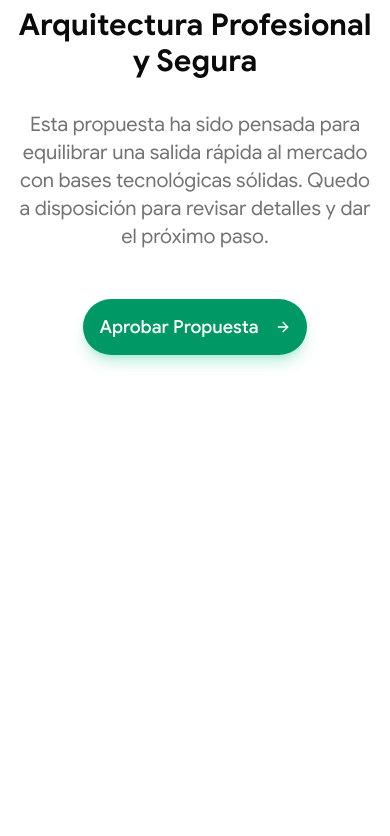
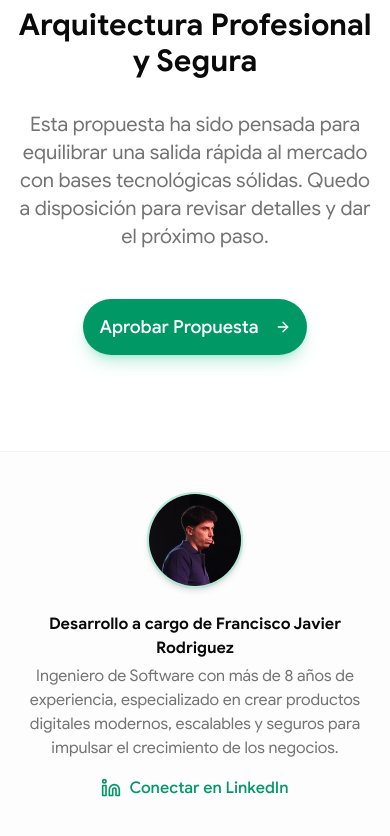
Before and after one commit to iputbuttons/budgets, a Next.js app: page /locos-por-el-futbol in a window 390 px wide. Shown: the part 6949-7785 px from the top of the page. Before the commit the page ends 7400 px from the top, so only its background shows below. Built offline with nearby package versions, Linux system fonts and the light colour scheme.

Commit message:
Add DeveloperFooter component: Introduce a new footer for development proposals, featuring developer information and LinkedIn connection link, and integrate it into Locos por el Fútbol, PresentacionMontivero, and Transportes Montivero pages.

```diff
--- a/app/locos-por-el-futbol/page.tsx
+++ b/app/locos-por-el-futbol/page.tsx
@@ -22,6 +22,7 @@ import {
 } from "lucide-react";
 import Link from "next/link";
 import { Metadata } from "next";
+import { DeveloperFooter } from "@/components/developer-footer";
 
 export const metadata: Metadata = {
   title: "Propuesta de Desarrollo | Locos por el Fútbol",
@@ -321,6 +322,8 @@ export default function LocosPorElFutbolProposal() {
           </div>
         </div>
       </section>
+
+      <DeveloperFooter />
     </div>
   );
 }
--- a/app/presentacion-nueva-app/page.tsx
+++ b/app/presentacion-nueva-app/page.tsx
@@ -22,6 +22,7 @@ import {
 } from "lucide-react";
 import Link from "next/link";
 import { Timeline } from "@/components/ui/timeline";
+import { DeveloperFooter } from "@/components/developer-footer";
 
 import { ShootingStars } from "@/components/ui/shooting-stars";
 import { StarsBackground } from "@/components/ui/stars-background";
@@ -442,14 +443,7 @@ export default function PresentacionMontivero() {
         <StarsBackground starDensity={0.0003} />
       </section>
 
-      {/* Footer minimalista */}
-      <footer className="border-t bg-background py-8">
-        <div className="container mx-auto px-4 text-center">
-          <p className="text-sm text-muted-foreground">
-            &copy; {new Date().getFullYear()} Transportes Montivero. Innovación al servicio de la industria.
-          </p>
-        </div>
-      </footer>
+      <DeveloperFooter />
     </div>
   );
 }
--- a/app/transportes-montivero/page.tsx
+++ b/app/transportes-montivero/page.tsx
@@ -26,6 +26,7 @@ import {
 } from "lucide-react";
 import Link from "next/link";
 import { Metadata } from "next";
+import { DeveloperFooter } from "@/components/developer-footer";
 
 export const metadata: Metadata = {
   title: "Propuesta de Desarrollo | Transportes Montivero",
@@ -370,6 +371,8 @@ export default function TransportesMontiveroProposal() {
           </div>
         </div>
       </section>
+
+      <DeveloperFooter />
     </div>
   );
 }
--- /dev/null
+++ b/components/developer-footer.tsx
@@ -0,0 +1,38 @@
+import Link from "next/link";
+import { Linkedin } from "lucide-react";
+import Image from "next/image";
+
+export function DeveloperFooter() {
+  return (
+    <footer className="border-t border-border/40 bg-muted/20 py-10 mt-auto">
+      <div className="container mx-auto px-4 flex flex-col sm:flex-row items-center justify-center gap-6 sm:gap-8 text-center sm:text-left">
+        <div className="flex-shrink-0">
+          <div className="relative w-24 h-24 rounded-full overflow-hidden border-2 border-emerald-500/30 shadow-md">
+            <Image
+              src="/photo-square.jpg"
+              alt="Francisco Javier Rodriguez"
+              fill
+              className="object-cover"
+            />
+          </div>
+        </div>
+        <div className="flex flex-col items-center sm:items-start max-w-md">
+          <p className="text-base font-semibold text-foreground mb-1">
+            Desarrollo a cargo de Francisco Javier Rodriguez
+          </p>
+          <p className="text-base text-muted-foreground mb-4">
+            Ingeniero de Software con más de 8 años de experiencia, especializado en crear productos digitales modernos, escalables y seguros para impulsar el crecimiento de los negocios.
+          </p>
+          <Link
+            href="https://linkedin.com/in/tu-perfil"
+            target="_blank"
+            className="inline-flex items-center gap-2 text-base text-emerald-600 dark:text-emerald-400 hover:text-emerald-700 dark:hover:text-emerald-300 font-medium transition-colors"
+          >
+            <Linkedin className="h-5 w-5" />
+            Conectar en LinkedIn
+          </Link>
+        </div>
+      </div>
+    </footer>
+  );
+}
```
Also changed, not shown: public/photo-square.jpg (added).
